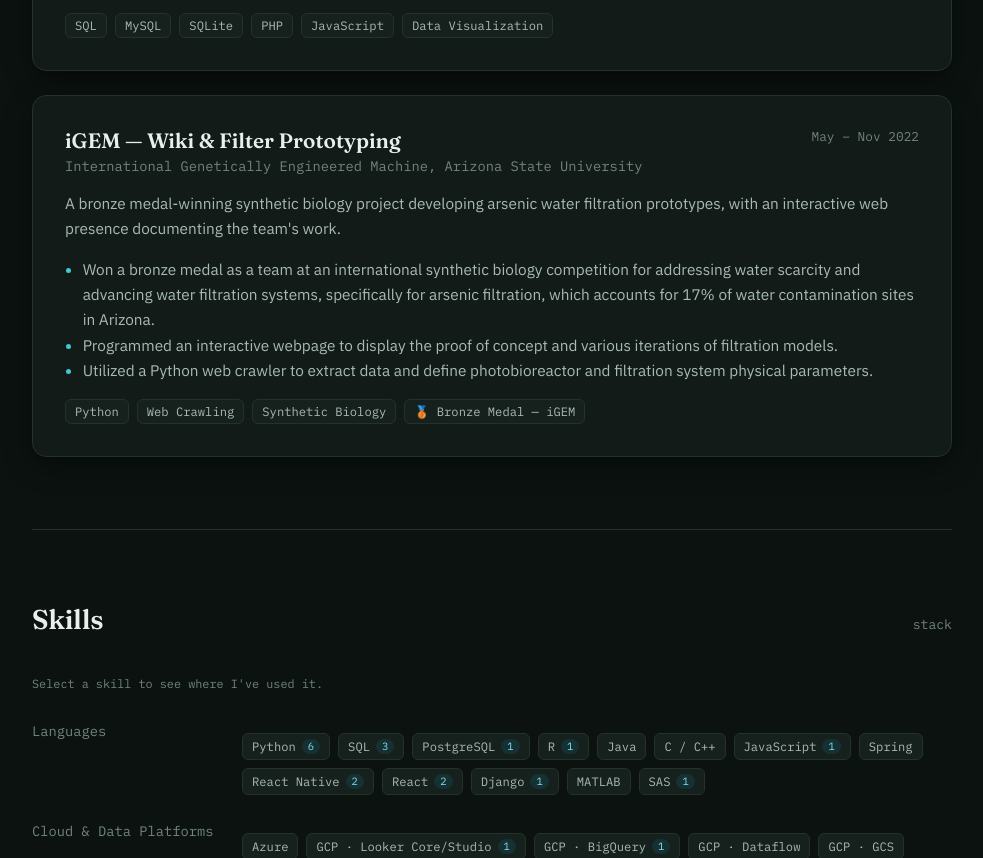
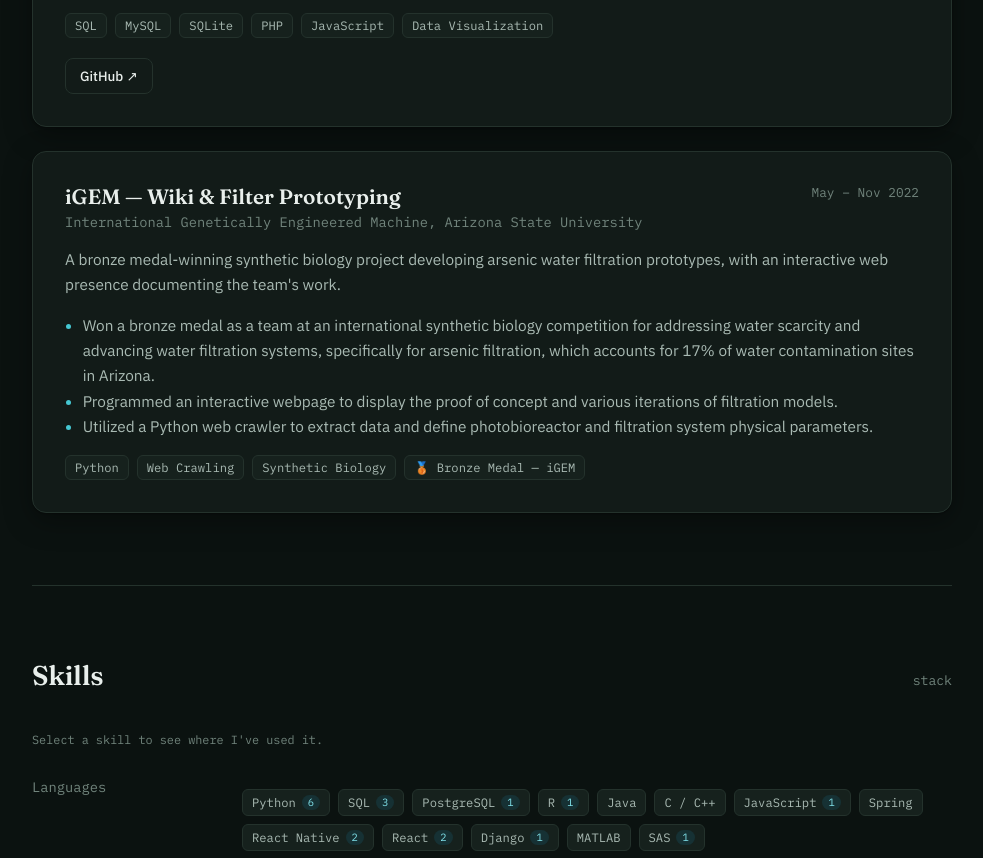
Before and after one commit to rishikkolli/rishikkolli.github.io, a plain HTML site: page index.html in a window 1280 px wide. Shown: the part 9346-10204 px from the top of the page, without its empty margins (148-1131 px from the left). Drawn offline with nearby package versions, Linux system fonts and the light colour scheme.

Commit message:
Link CSE 412 Spotify Charts Explorer repo

```diff
--- a/index.html
+++ b/index.html
@@ -1014,6 +1014,9 @@
       <div class="tags">
         <span class="tag">SQL</span><span class="tag">MySQL</span><span class="tag">SQLite</span><span class="tag">PHP</span><span class="tag">JavaScript</span><span class="tag">Data Visualization</span>
       </div>
+      <div class="project-links">
+        <a class="btn btn-ghost" href="https://github.com/rishikkolli/cse412-spotify-charts-explorer" target="_blank" rel="noopener">GitHub ↗</a>
+      </div>
     </div>
 
     <div class="project-card reveal" style="margin-top:24px;">
```
